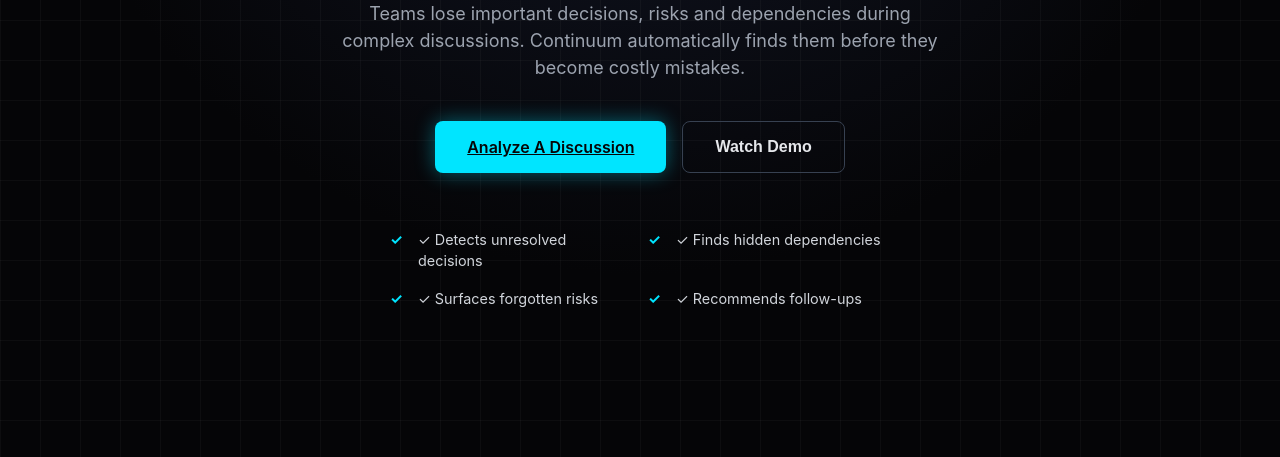
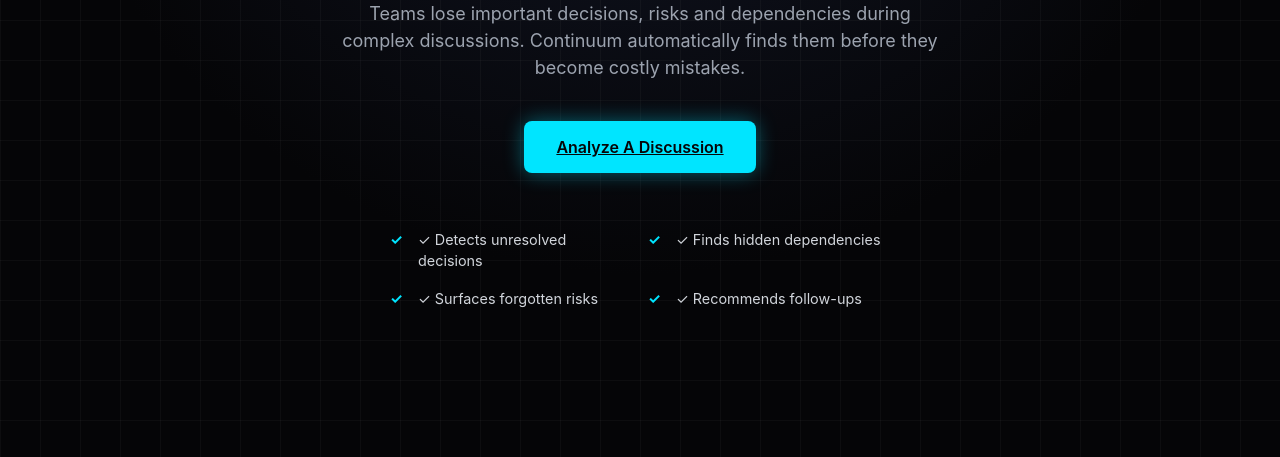
Before and after one commit to premg326/continuum-ai, a website: page index.html in a window 1280 px wide. Shown: the part 340-797 px from the top of the page. Drawn offline with Linux system fonts and the light colour scheme.

Commit message:
Remove watch demo button

```diff
--- a/index.html
+++ b/index.html
@@ -30,7 +30,7 @@
 
     <div class="button-group">
       <a href="transcript.html" class="btn btn-primary">Analyze A Discussion</a>
-      <button class="btn btn-secondary">Watch Demo</button>
+
     </div>
 
     <ul class="feature-list">
```
